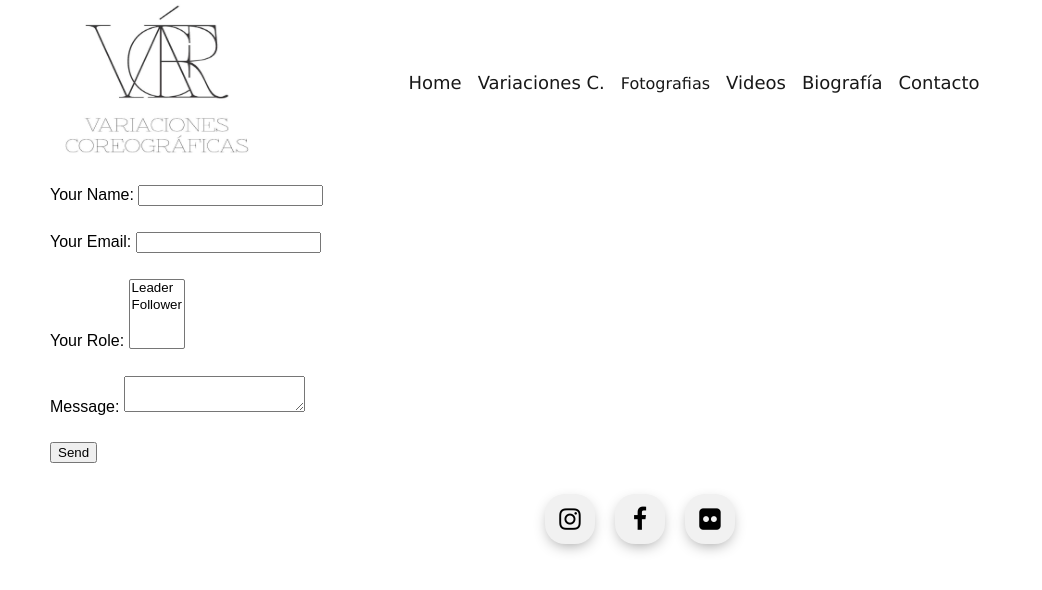
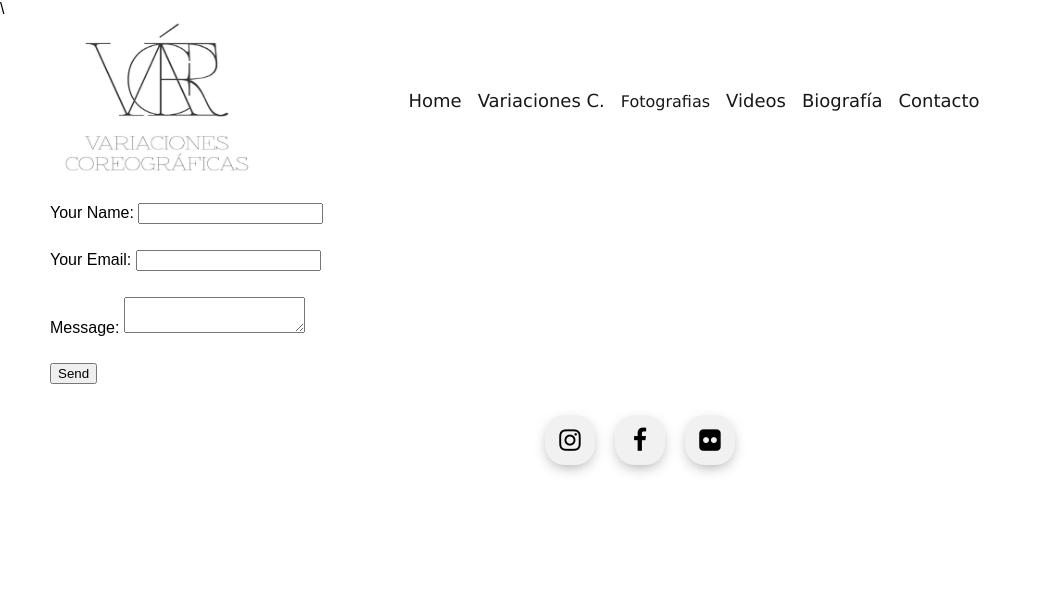
Before and after one commit to davidroman-hub/ScenicArts, a React (Create React App) app: page /Contact-me in a window 1280 px wide. Shown: the top 590 px of the page, without its empty margins (0-1042 px from the left). Built offline with nearby package versions, Linux system fonts and the light colour scheme; the HTML template or start-up script is replaced by a standard one.

Commit message:
'testing3'

```diff
--- a/public/index.html
+++ b/public/index.html
@@ -29,7 +29,10 @@
     <title>Artes Escenicas</title>
   </head>
   <body>
-    <noscript>You need to enable JavaScript to run this app.</noscript>
+    <noscript>You need to enable JavaScript to run this app.</noscript>\
+    <script src="https://unpkg.com/react@16/umd/react.development.js"></script>
+    <script src="https://unpkg.com/react-dom@16/umd/react-dom.development.js"></script>
+    <script src="https://unpkg.com/babel-standalone@6.15.0/babel.min.js"></script>
     <div id="root"></div>
     <!--
       This HTML file is a template.
--- a/src/pages/Contact-me/contactme.js
+++ b/src/pages/Contact-me/contactme.js
@@ -107,18 +107,12 @@
 class ContactMe extends Component{
   render() {
       return(
-        <form name="contact" method="POST" data-netlify="true">
+        <form name="contact" method="post">
         <p>
-          <label>Your Name: <input type="text" name="name" /></label>
+          <label>Your Name: <input type="text" name="name"/></label>
         </p>
         <p>
-          <label>Your Email: <input type="email" name="email" /></label>
-        </p>
-        <p>
-          <label>Your Role: <select name="role[]" multiple>
-            <option value="leader">Leader</option>
-            <option value="follower">Follower</option>
-          </select></label>
+          <label>Your Email: <input type="email" name="email"/></label>
         </p>
         <p>
           <label>Message: <textarea name="message"></textarea></label>
```
